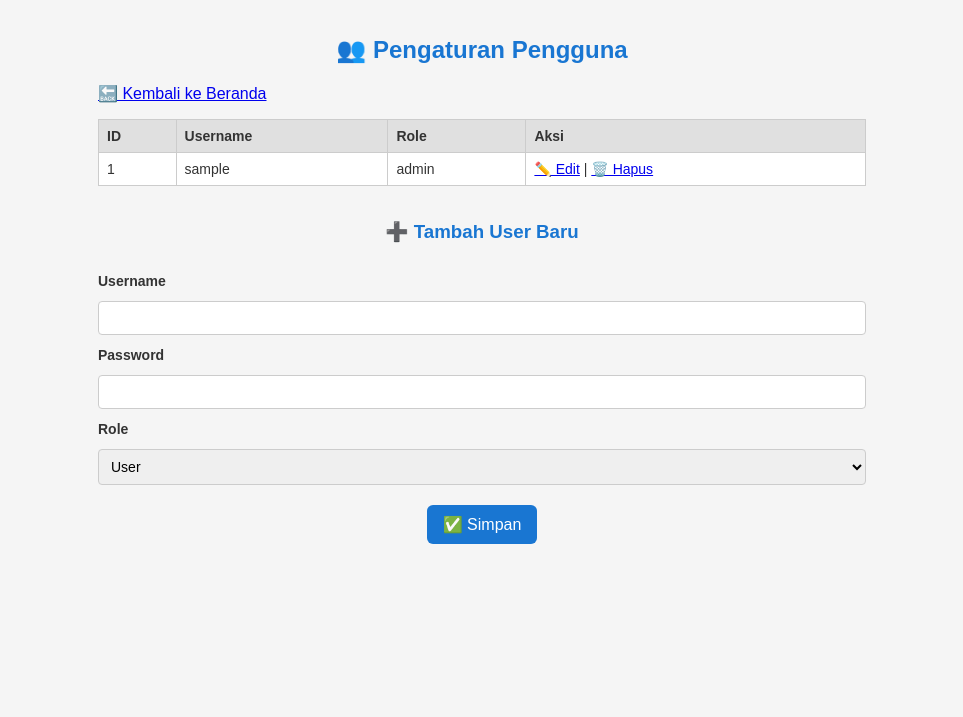
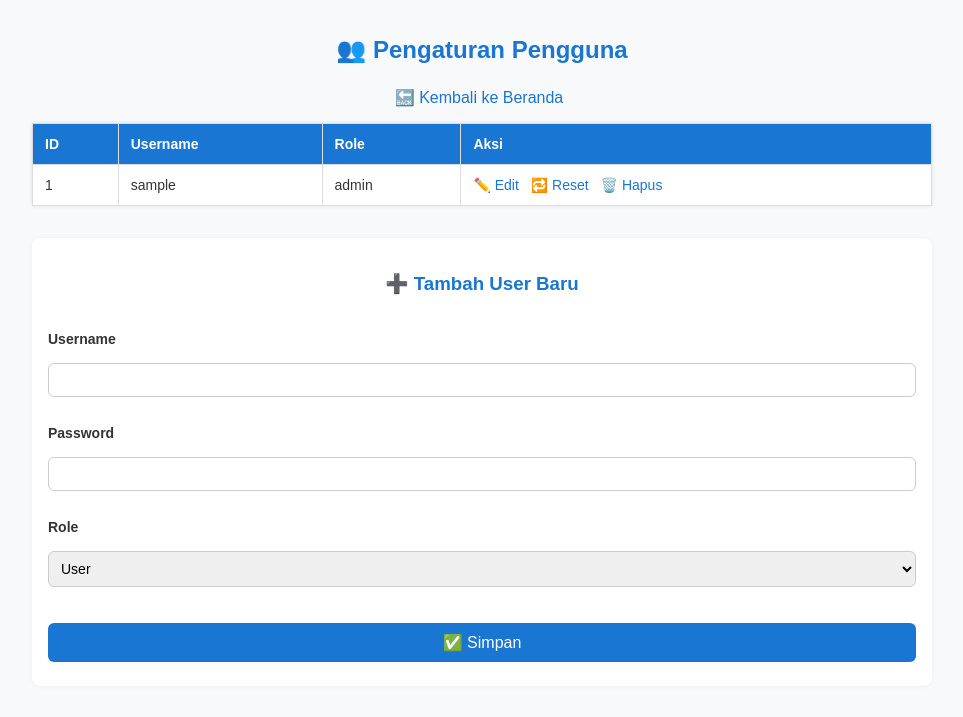
Before and after one commit to hafidzduddin85/ambp, a FastAPI app: page /settings/users/all in a window 1280 px wide. Shown: the top 717 px of the page, without its empty margins (158-1121 px from the left). Run offline with FastAPI, Linux system fonts and the light colour scheme; the visitor is signed in with stand-in values (Sample User, id 1); tables that the repository leaves empty hold one stand-in row (values such as "Sample post").

Commit message:
Update users.html

```diff
--- a/app/templates/users.html
+++ b/app/templates/users.html
@@ -9,7 +9,103 @@
     <link rel="icon" href="/static/icon-192.png" type="image/png">
     <link rel="stylesheet" href="/static/style.css">
     <style>
-        /* ... (semua style tetap seperti versi kamu) ... */
+        body {
+            font-family: Arial, sans-serif;
+            background-color: #f8f9fa;
+            padding: 1rem;
+            max-width: 900px;
+            margin: auto;
+        }
+
+        h2 {
+            text-align: center;
+            color: #1976d2;
+        }
+
+        table {
+            width: 100%;
+            border-collapse: collapse;
+            margin-top: 1rem;
+            background-color: white;
+            box-shadow: 0 0 4px rgba(0,0,0,0.1);
+        }
+
+        th, td {
+            padding: 0.75rem;
+            border: 1px solid #ddd;
+            text-align: left;
+        }
+
+        th {
+            background-color: #1976d2;
+            color: white;
+        }
+
+        a {
+            text-decoration: none;
+            color: #1976d2;
+            margin-right: 6px;
+        }
+
+        a:hover {
+            text-decoration: underline;
+        }
+
+        form {
+            margin-top: 2rem;
+            background-color: white;
+            padding: 1rem;
+            border-radius: 8px;
+            box-shadow: 0 0 5px rgba(0,0,0,0.05);
+        }
+
+        label {
+            display: block;
+            margin-top: 1rem;
+            font-weight: bold;
+        }
+
+        input, select {
+            width: 100%;
+            padding: 8px;
+            margin-top: 4px;
+            border: 1px solid #ccc;
+            border-radius: 6px;
+        }
+
+        button {
+            margin-top: 1.5rem;
+            background-color: #1976d2;
+            color: white;
+            padding: 10px;
+            border: none;
+            width: 100%;
+            font-size: 16px;
+            border-radius: 6px;
+            cursor: pointer;
+        }
+
+        button:hover {
+            background-color: #125ea2;
+        }
+
+        .back-link {
+            margin-top: 1.5rem;
+            text-align: center;
+        }
+
+        .actions a {
+            margin-right: 8px;
+        }
+
+        .actions a:last-child {
+            margin-right: 0;
+        }
+
+        .add-user-title {
+            margin-bottom: 0.5rem;
+            color: #1976d2;
+        }
     </style>
 </head>
 <body>
@@ -34,8 +130,9 @@
                 <td>{{ user.id }}</td>
                 <td>{{ user.username }}</td>
                 <td>{{ user.role }}</td>
-                <td>
-                    <a href="/settings/users/edit/{{ user.id }}">✏️ Edit</a> |
+                <td class="actions">
+                    <a href="/settings/users/edit/{{ user.id }}">✏️ Edit</a>
+                    <a href="/settings/users/reset/{{ user.id }}" onclick="return confirm('Reset password ke default (123456)?')">🔁 Reset</a>
                     <a href="/settings/users/delete/{{ user.id }}" onclick="return confirm('Yakin ingin hapus user ini?')">🗑️ Hapus</a>
                 </td>
             </tr>
@@ -44,7 +141,7 @@
     </table>
 
     <form method="post" action="/settings/users/add">
-        <h3>➕ Tambah User Baru</h3>
+        <h3 class="add-user-title">➕ Tambah User Baru</h3>
 
         <label>Username</label>
         <input type="text" name="username" required>
```
